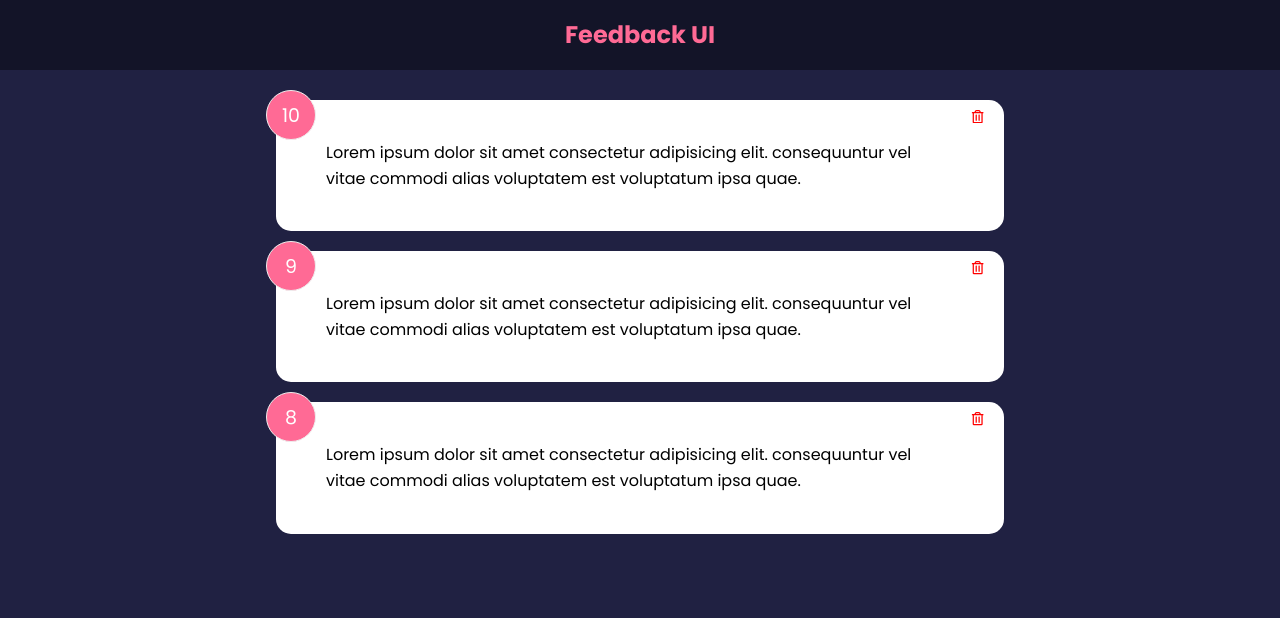
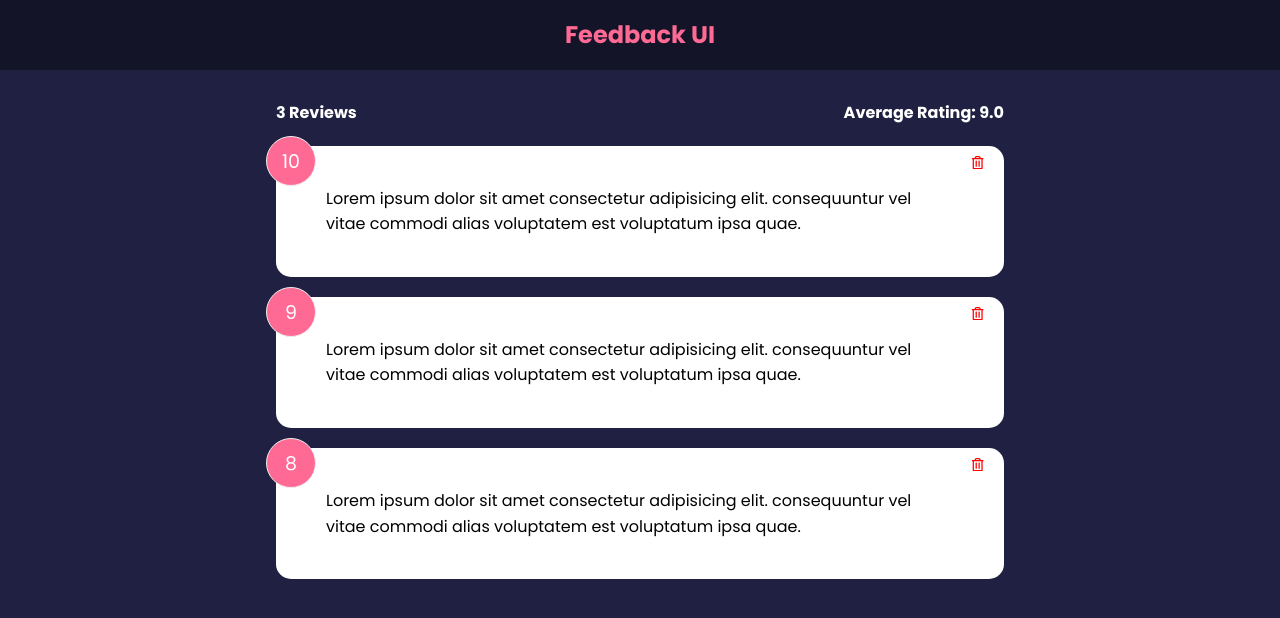
Before and after one commit to jisooyu/yu-feedback-app, a React (Create React App) app: page / in a window 1280 px wide. Shown: the top 618 px of the page. Built offline with nearby package versions, Linux system fonts and the light colour scheme; the HTML template or start-up script is replaced by a standard one.

Commit message:
Feedback stats만들기. reduce를 사용하여 average게산

```diff
--- a/src/App.js
+++ b/src/App.js
@@ -1,7 +1,8 @@
 import { useState } from 'react';
+import Header from './components/Header';
 import FeedbackData from './data/FeedbackData';
-import Header from './components/Header';
 import FeedbackList from './components/FeedbackList';
+import FeedbackStats from './components/FeedbackStats';
 
 function App() {
   const [feedback, setFeedback] = useState(FeedbackData);
@@ -13,6 +14,7 @@
     <>
       <Header />
       <div className='container'>
+        <FeedbackStats feedback={feedback} />
         <FeedbackList feedback={feedback} handleDelete={deleteFeedback} />
       </div>
     </>
--- /dev/null
+++ b/src/components/FeedbackStats.js
@@ -0,0 +1,18 @@
+import React from 'react';
+
+const FeedbackStats = ({ feedback }) => {
+  let average =
+    feedback.reduce((acc, cur) => {
+      return acc + cur.rating;
+    }, 0) / feedback.length;
+  average = average.toFixed(1);
+  //   average = average.toFixed(1).replace(/[.,]0$/, '');
+  return (
+    <div className='feedback-stats'>
+      <h4>{feedback.length} Reviews</h4>
+      <h4>Average Rating: {isNaN(average) ? 0 : average}</h4>
+    </div>
+  );
+};
+
+export default FeedbackStats;
```
